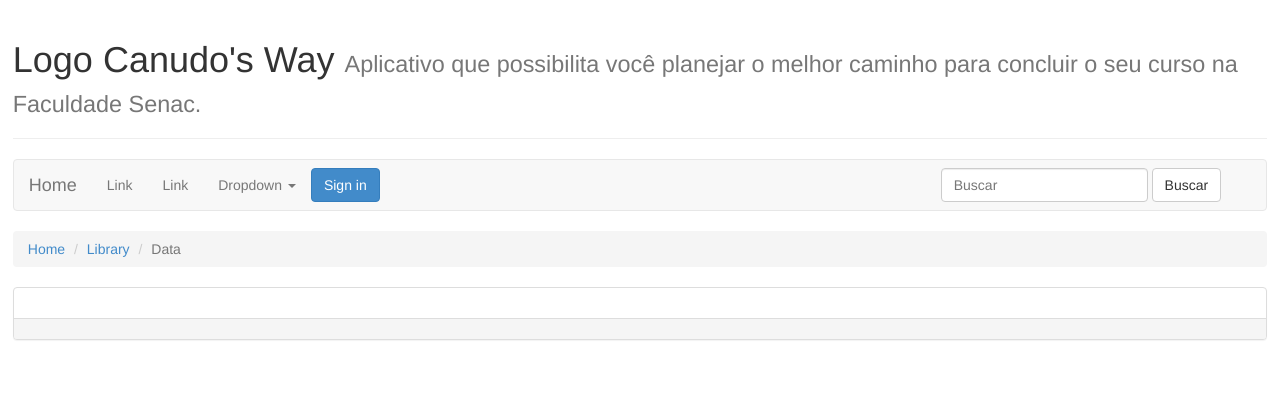
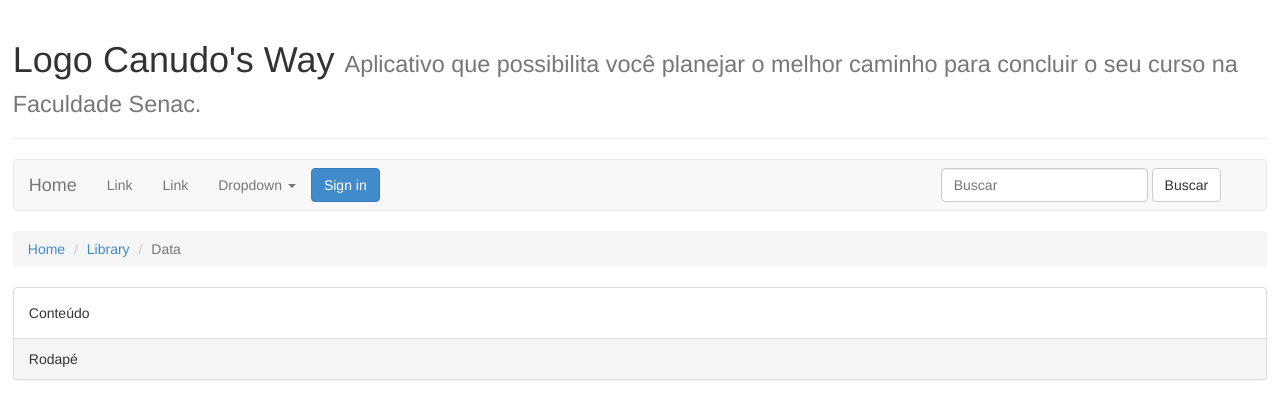
Before and after one commit to CanudosWy/CanudosWay, a CodeIgniter app: page /CanudosWay/ in a window 1280 px wide. Shown: the top 419 px of the page. Run offline with CodeIgniter, Linux system fonts and the light colour scheme.

Commit message:
Página Home

```diff
--- a/application/views/home.php
+++ b/application/views/home.php
@@ -63,11 +63,11 @@
 	<div class="panel panel-default">
 		<div class="panel-body">
 
-
+		Conteúdo
 		</div>
 		<div class="panel-footer">
 
-
+		Rodapé
 		</div>
 	</div>
 
```
